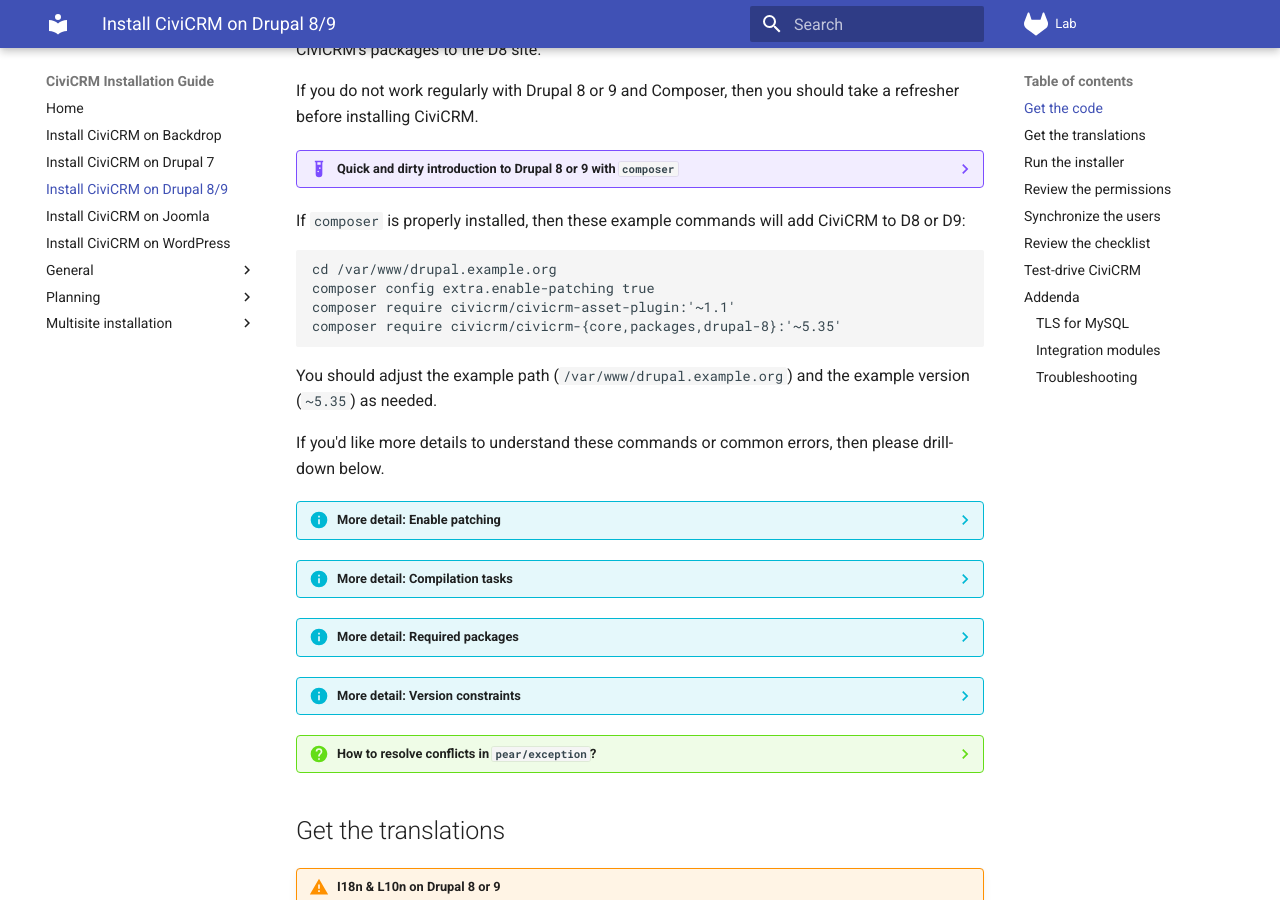
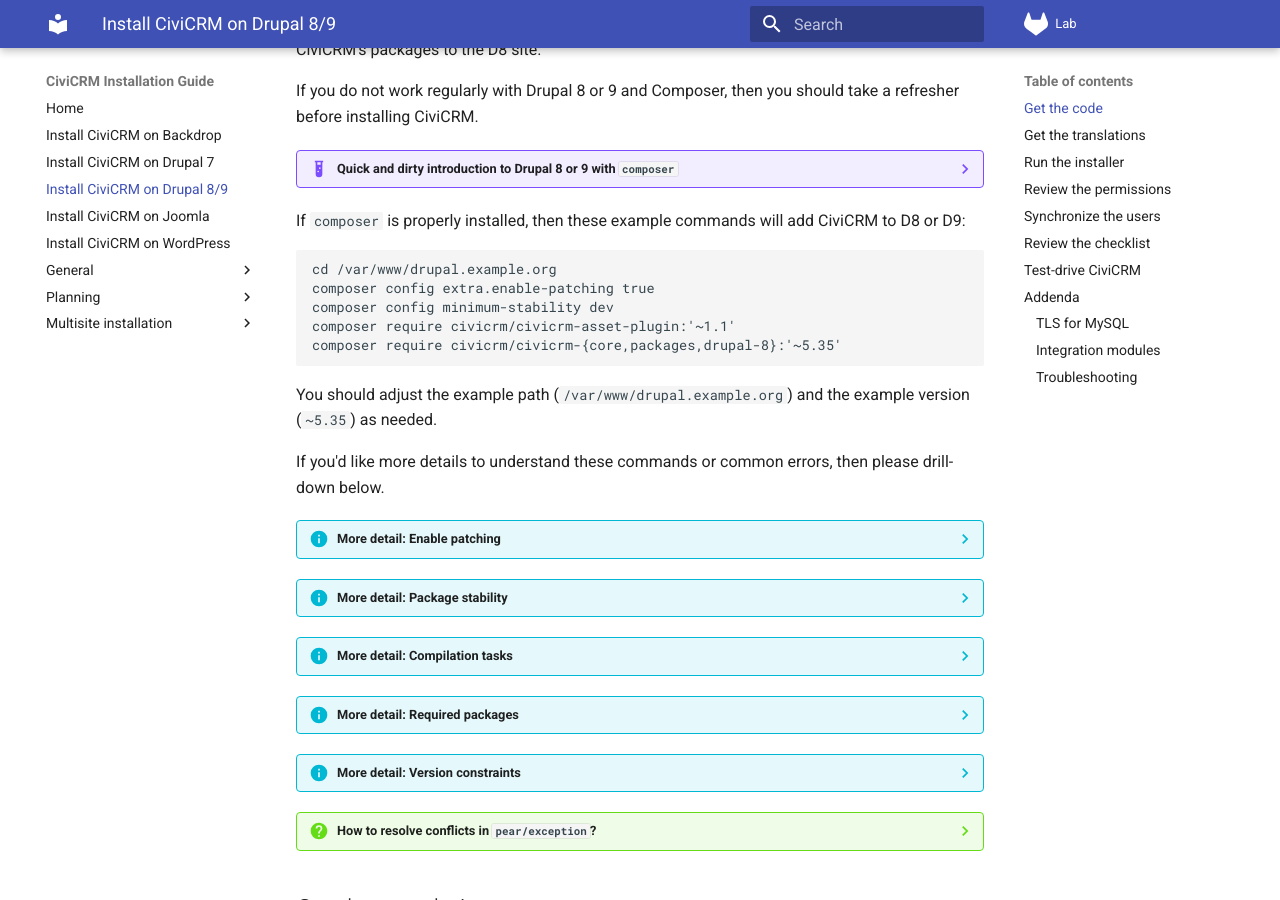
Before and after one commit to agileware/civicrm-installation-guide, an MkDocs documentation site: the page built from docs/drupal8/index.md, in a window 1280 px wide and 900 px high, scrolled down 575 px. Built offline with MkDocs 1.6.1 and Material for MkDocs 9.7.7, drawn with Linux system fonts in a browser that asks for light colours; part of the change alters nothing that is shown.

Commit message:
documentation/docs/installation#9 - Document minimum-stability
This option was often set permissively in D8 project-templates - and it's
often set restrictively in D9 project-templates.

Adding the step generally shouldn't change anything for D8 admins -- and for
D9 admins it enables installation to proceed.

````diff
--- a/docs/drupal8/index.md
+++ b/docs/drupal8/index.md
@@ -66,6 +66,7 @@ If `composer` is properly installed, then these example commands will add CiviCR
 ```
 cd /var/www/drupal.example.org
 composer config extra.enable-patching true
+composer config minimum-stability dev
 composer require civicrm/civicrm-asset-plugin:'~1.1'
 composer require civicrm/civicrm-{core,packages,drupal-8}:'~5.35'
 ```
@@ -80,6 +81,21 @@ If you'd like more details to understand these commands or common errors, then p
 
     This is possible with the popular [cweagans/composer-patches](https://github.com/cweagans/composer-patches)
     plugin. However, you must [opt-in to enable it](https://github.com/cweagans/composer-patches#allowing-patches-to-be-applied-from-dependencies).
+
+??? info "More detail: Package stability"
+
+    For any package in `composer`, there may be several available versions.  Some have an official, well-defined name
+    or number (e.g.  `v1.2.3`), and these are called "stable" versions.  Other versions have an interim name or number
+    (e.g. `v1.2.alpha1` or `dev-master`) indicating that additional testing is appropriate.
+
+    As a general rule, a new `composer` deployment will (and should) only use "stable" versions.  CiviCRM, too, is
+    generally built around "stable" dependencies.  However, in some exceptional cases, CiviCRM requires an interim
+    release of some libraries.
+
+    `composer.json` has two options which affect this: [minimum-stability](https://getcomposer.org/doc/04-schema.md#minimum-stability) sets an
+    absolute baseline, and [prefer-stable](https://getcomposer.org/doc/04-schema.md#prefer-stable) expresses a general preference.
+    Setting `minimum-stability` to `dev` enables to installation to proceed when there are exceptional cases. Setting
+    `prefer-stable` to `true` means that `composer` will use stable releases whenever it can.
 
 ??? info "More detail: Compilation tasks"
 
````
